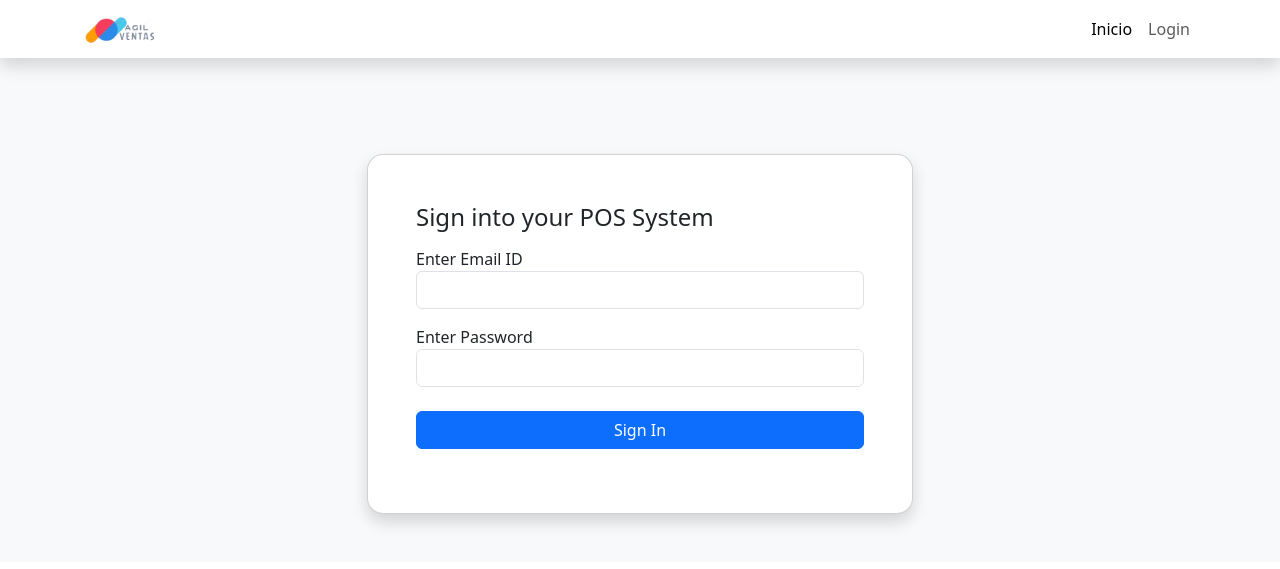
After one commit to trdmonkey/agil-venta, a PHP site: page /login.php in a window 1280 px wide. The commit adds this page. Shown: the top 569 px of the page. Run offline with PHP 8.4, Linux system fonts and the light colour scheme.

Commit message:
Implementando el login

```diff
--- a/includes/header.php
+++ b/includes/header.php
@@ -1,3 +1,7 @@
+<?php
+require './config/function.php';
+?>
+
 <!doctype html>
 <html lang="en">
   <head>
--- a/includes/navbar.php
+++ b/includes/navbar.php
@@ -2,7 +2,7 @@
   <div class="container">
 
     <a class="navbar-brand ms-auto" href="#">
-        <img src="./img/logo2.png" alt="Agil Ventas Logo" class="img-fluid max-width-100 mw-100 logo-img" style="max-height: 30px;">
+        <img src="./img/LOGOAGIL1-removebg-preview.png" alt="Agil Ventas LOVO" class="img-fluid max-width-100 mw-100 logo-img" style="max-height: 30px;" />
     </a>
 
     <button class="navbar-toggler" type="button" data-bs-toggle="collapse" data-bs-target="#navbarSupportedContent" aria-controls="navbarSupportedContent" aria-expanded="false" aria-label="Toggle navigation">
--- /dev/null
+++ b/login.php
@@ -0,0 +1,36 @@
+<?php include('includes/header.php') ?>
+
+<div class="py-5 bg-light">
+    <div class="container mt-5">
+        <div class="row justify-content-center">
+            <div class="col-md-6">
+                <div class="card shadow rounded-4">
+
+                    <?php alertMessage(); ?>
+
+                    <div class="p-5">
+                        <h4 class="text-dark mb-3">Sign into your POS System</h4>
+                        <form action="login-code.php" method="POST">
+
+                            <div class="mb-3">
+                                <label>Enter Email ID</label>
+                                <input type="email" name="email" class="form-control" required />
+                            </div>
+                            <div class="mb-3">
+                                <label>Enter Password</label>
+                                <input type="password" name="password" class="form-control" required />
+                            </div>
+                            <div class="my-3">
+                                <button type="submit" name="loginBtn" class="btn btn-primary w-100 mt-2">Sign In</button>
+                            </div>
+
+                        </form>
+                    </div>
+                </div>
+            </div>
+        </div>
+    </div>
+</div>
+
+
+<?php include('includes/footer.php'); ?>
```
Also changed, not shown: login-code.php (added, +52 -0 lines), img/LOGOAGIL1-removebg-preview.png (added).
